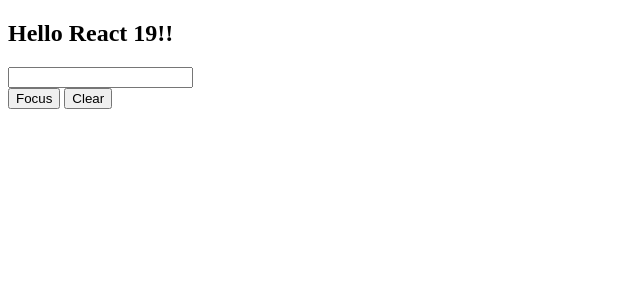
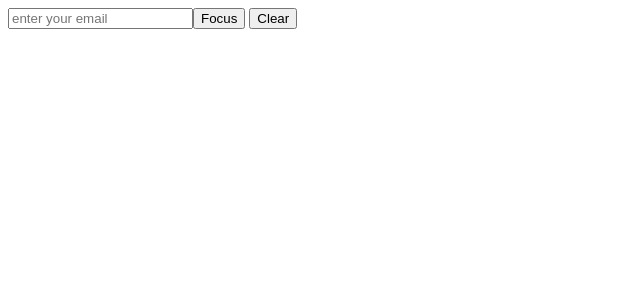
Before and after one commit to SudirKrishnaaRS/React-19---FC, a React (Vite) app in the folder react-19/: page / in a window 1280 px wide. Shown: the top 300 px of the page, without its empty margins (0-640 px from the left). Built offline with nearby package versions, Linux system fonts and the light colour scheme.

Commit message:
Updated Ref as Prop example

```diff
--- a/react-19/src/components/Ref/Child.jsx
+++ /dev/null
@@ -1,11 +0,0 @@
-// Ref as Prop
-const Child = ({ name, ref }) => {
-  return (
-    <div>
-      <h2>Hello {name}!!</h2>
-      <input type="text" ref={ref} />
-    </div>
-  );
-};
-
-export default Child;
--- /dev/null
+++ b/react-19/src/components/Ref/CustomInput.jsx
@@ -0,0 +1,6 @@
+// Ref as Prop
+const CustomInput = (props) => {
+  return <input type="email" ref={props.ref} {...props} />;
+};
+
+export default CustomInput;
--- a/react-19/src/components/Ref/Parent.jsx
+++ b/react-19/src/components/Ref/Parent.jsx
@@ -1,15 +1,20 @@
 import { useRef } from "react";
-import Child from "./Child";
+import CustomInput from "./CustomInput";
 
 const Parent = () => {
   const inputRef = useRef(null);
 
-  const handleFocus = () => inputRef.current.focus();
-  const handleClear = () => inputRef.current.clear();
+  const handleFocus = () => {
+    inputRef.current.focus();
+  };
+
+  const handleClear = () => {
+    inputRef.current.value = "";
+  };
 
   return (
     <div>
-      <Child ref={inputRef} name={"React 19"} />
+      <CustomInput ref={inputRef} placeholder={"enter your email"} />
       <button onClick={handleFocus}>Focus</button>{" "}
       <button onClick={handleClear}>Clear</button>
     </div>
```
